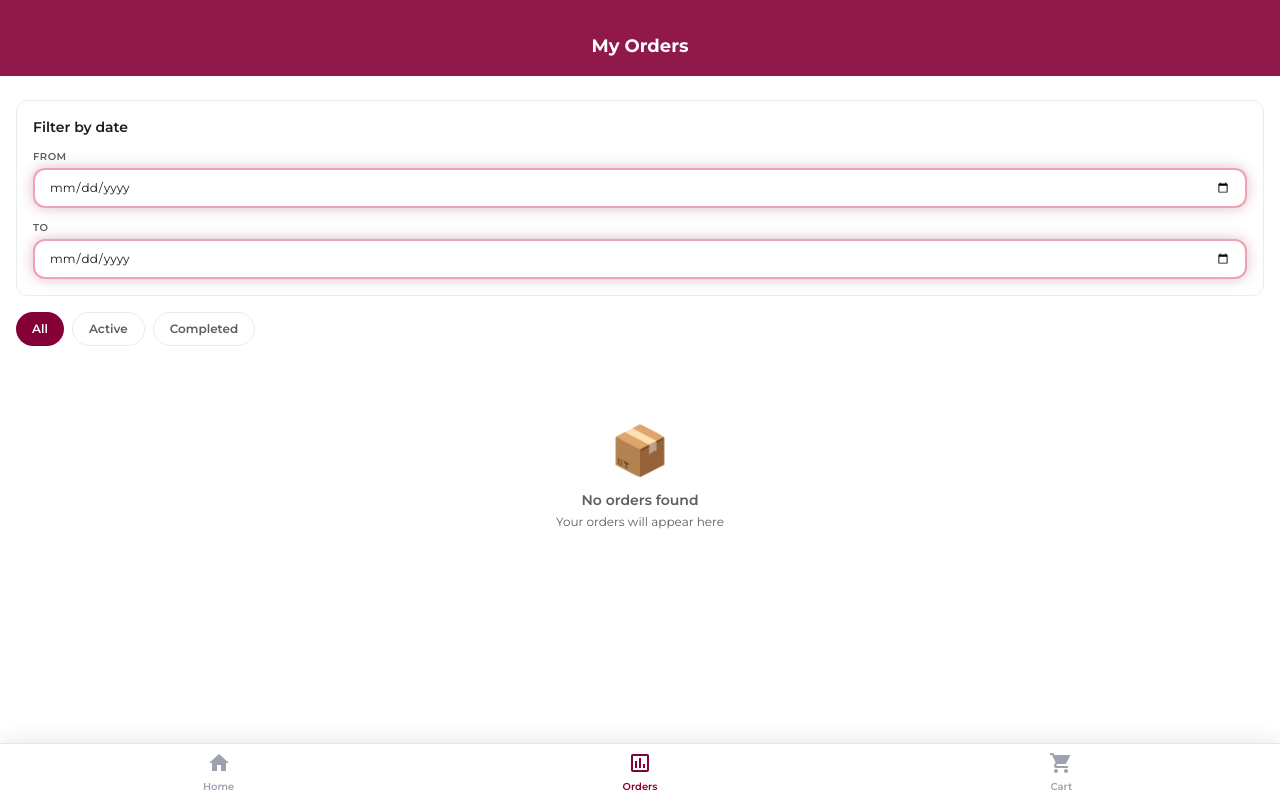
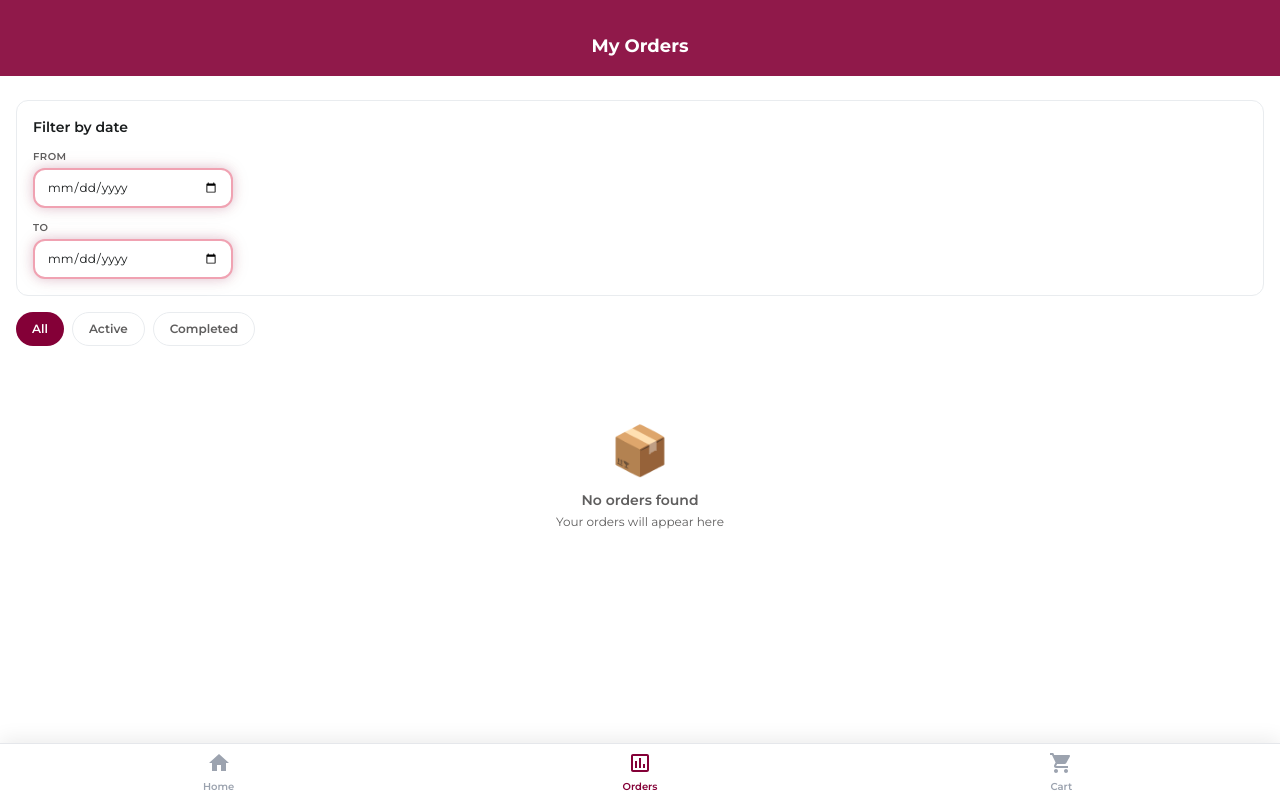
Before and after one commit to MbuguajN/Fast_Cart, a Next.js app: page /orders in a window 1280 px wide. Built offline with nearby package versions, Linux system fonts and the light colour scheme.

Commit message:
Constrain date input width to prevent overflow

```diff
--- a/app/orders/page.js
+++ b/app/orders/page.js
@@ -107,7 +107,7 @@ function OrdersContent() {
             )}
           </div>
           <div className="flex flex-col gap-3">
-            <div>
+            <div className="max-w-[200px]">
               <label className="block text-[10px] uppercase tracking-wider font-semibold mb-1" style={{ color: '#5f5e5e', fontFamily: 'Montserrat, sans-serif' }}>
                 From
               </label>
@@ -119,15 +119,16 @@ function OrdersContent() {
                 style={{
                   borderRadius: '12px',
                   border: '2px solid #debfc3',
-                  padding: '10px 14px',
+                  padding: '10px 12px',
                   boxShadow: '0 0 8px rgba(132,0,55,0.15), 0 0 20px rgba(132,0,55,0.08)',
                   animation: 'pulse-border 2s ease-in-out infinite',
                   fontFamily: 'Montserrat, sans-serif',
                   color: '#191c1d',
+                  maxWidth: '200px',
                 }}
               />
             </div>
-            <div>
+            <div className="max-w-[200px]">
               <label className="block text-[10px] uppercase tracking-wider font-semibold mb-1" style={{ color: '#5f5e5e', fontFamily: 'Montserrat, sans-serif' }}>
                 To
               </label>
@@ -139,11 +140,12 @@ function OrdersContent() {
                 style={{
                   borderRadius: '12px',
                   border: '2px solid #debfc3',
-                  padding: '10px 14px',
+                  padding: '10px 12px',
                   boxShadow: '0 0 8px rgba(132,0,55,0.15), 0 0 20px rgba(132,0,55,0.08)',
                   animation: 'pulse-border 2s ease-in-out infinite',
                   fontFamily: 'Montserrat, sans-serif',
                   color: '#191c1d',
+                  maxWidth: '200px',
                 }}
               />
             </div>
```
